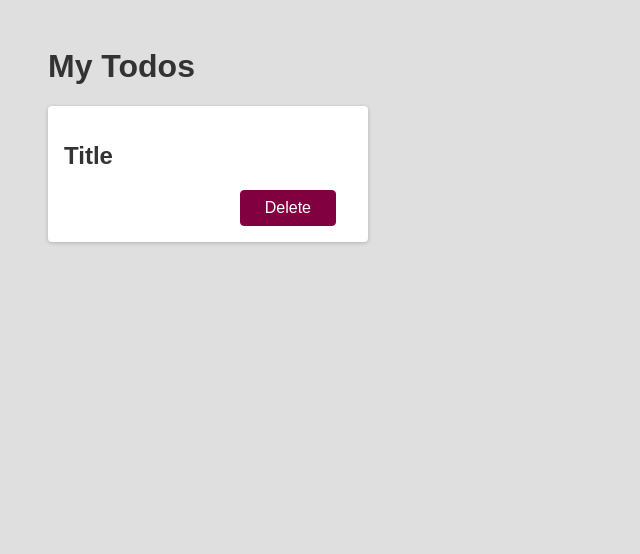
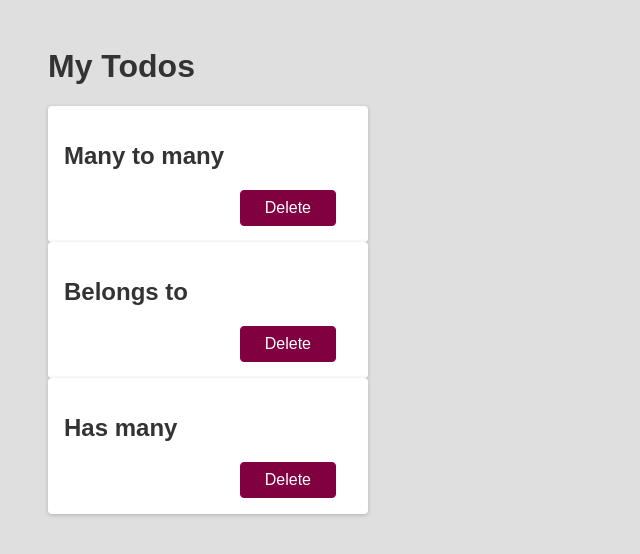
Before and after one commit to markiplagat/meet-up, a React (Create React App) app: page / in a window 1280 px wide. Shown: the top 554 px of the page, without its empty margins (0-640 px from the left). Built offline with nearby package versions, Linux system fonts and the light colour scheme.

Commit message:
Click outside to close component

```diff
--- a/src/App.js
+++ b/src/App.js
@@ -1,10 +1,13 @@
-import Todo from "./Todo";
+import Todo from "./components/Todo";
+
 
 function App() {
   return (
     <div>
         <h1>My Todos</h1>
-        <Todo />
+        <Todo title="Many to many"/>
+        <Todo title="Belongs to"/>
+        <Todo title="Has many"/>
     </div>
   );
 }
--- a/src/Todo.js
+++ /dev/null
@@ -1,13 +0,0 @@
-import React from 'react';
-
-function Todo () {
-    return(
-        <div className='card'>
-            <h2>Title</h2>
-            <div className='actions'>
-                <button className='btn'>Delete</button>
-            </div>
-        </div>
-    );
-}
-export default Todo;
--- /dev/null
+++ b/src/components/BackDrop.js
@@ -0,0 +1,4 @@
+function BackDrop(props) {
+    return <div className="backdrop" onClick={props.onClick} />;
+}
+export default BackDrop;
--- /dev/null
+++ b/src/components/Modal.js
@@ -0,0 +1,16 @@
+function Modal(props) {
+    function cancelHandler () {
+        props.onCancel();
+    }
+    function confirmHandler () {
+        props.onConfirm();
+    }
+    return(
+        <div className="modal">
+            <p>Are you sure</p>
+            <button className="btn btn--alt" onClick={cancelHandler}>Cancel</button>
+            <button className="btn" onClick={confirmHandler}>Confirm</button>
+        </div>
+    );
+}
+export default Modal;
--- /dev/null
+++ b/src/components/Todo.js
@@ -0,0 +1,25 @@
+import {useState} from 'react';
+import Modal from "./Modal";
+import BackDrop from "./BackDrop";
+
+
+function Todo (props) {
+    const [modalIsOpen, setModalIsOpen] = useState(false);
+    function handleClick () {
+        setModalIsOpen(true);
+    }
+    function closeHandler () {
+        setModalIsOpen(false);
+    }
+    return(
+        <div className='card'>
+            <h2>{props.title}</h2>
+            <div className='actions'>
+                <button className='btn' onClick={handleClick} >Delete</button>
+            </div>
+            {modalIsOpen ? <Modal onConfirm={closeHandler} onCancel={closeHandler}/> : null }
+            {modalIsOpen && <BackDrop onClick={closeHandler} />}
+        </div>
+    );
+}
+export default Todo;
```
